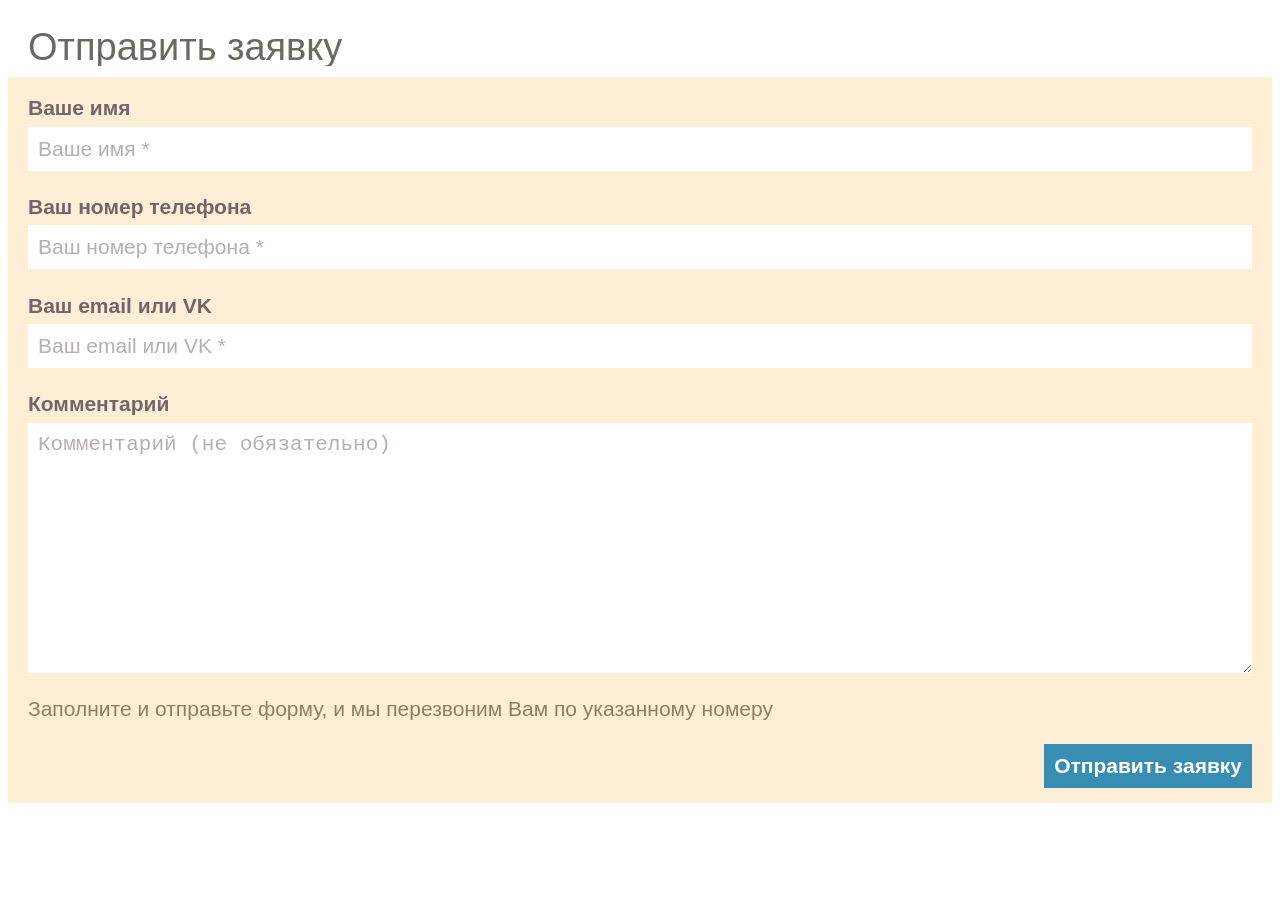
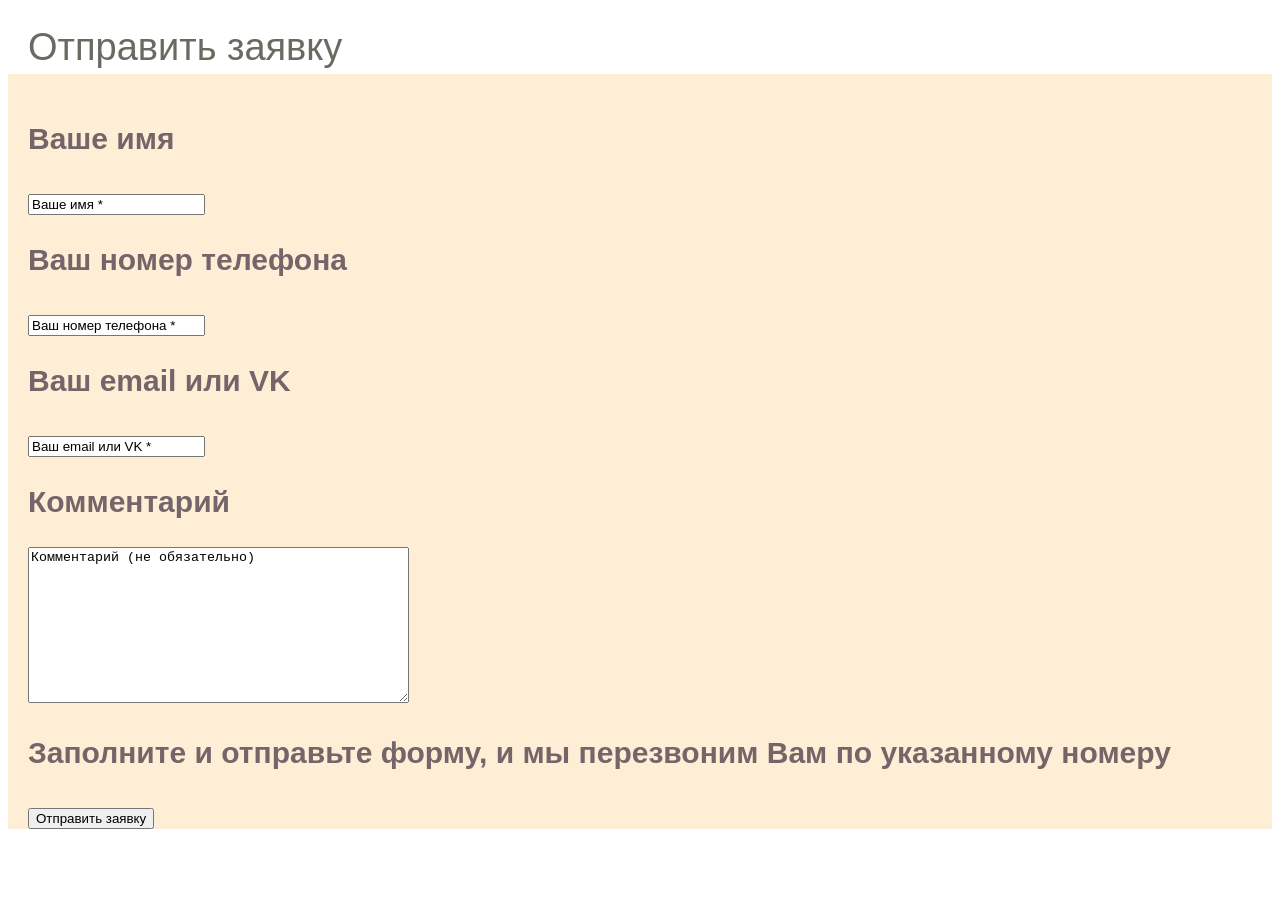

Сдача задач: "css текст", "css таблица", "css форма";

--- a/css_form/style.css
+++ b/css_form/style.css
@@ -1,75 +1,105 @@
-div.title{
+*,
+*::before,
+*::after{
+    box-sizing: border-box;
+}
+.title{
     font-size: 38px;
     color:#696b61;
-    background-color: #ffffff;
-    box-sizing: border-box;
-    padding-bottom: 0px;
+    background-color: #fff;
     line-height: 1;
     margin-top: 0;
-    margin-bottom: 0.3em;
+    margin-bottom: 0.2em;
+    padding-left: 20px;
+    padding-right: 20px;
+    padding-top: 20px;
+    padding-bottom: 0px;
+    font-family: Arial, Helvetica, sans-serif;
 }
-div.content{
-    font-size: 21px;
+.content{
+    padding-left: 20px;
+    padding-right: 20px;
+    padding-top: 20px;
+    padding-bottom: 0;
+    font-size: 30px;   
+    font-family:  Arial, Helvetica, sans-serif;
     color:#74656a;
     background-color: #feeed5;
     font-weight: bold;
     line-height: 1;
+    font-family: Arial, Helvetica, sans-serif;
 }
-p.content-content{
-    font-size: 21px;
+.last-content{
+   padding-left: 20px;
+    padding-right: 20px;
+    padding-top: 20px;
+    padding-bottom: 20px;
+    font-size: 30px;
+    color:#74656a;
+    background-color: #feeed5;
+    font-weight: bold;
+    line-height: 2;
+    font-family: Arial, Helvetica, sans-serif; 
+}
+.lable-of-button{
+    font-size: 30px;
     color:#8f7d65;
     font-weight: normal;
+    font-family: Arial, Helvetica, sans-serif;
 }
-input[type="text"]{
+.text{
     resize: none;
-    color: #b7afad;
+    color: #8b8482;
     width: 100%;
-    box-sizing: border-box;
     padding: 10px;
     border: none;
-    font-size: 21px;
+    font-size: 30px;
 }
-input[type="submit"]{
-    color: #ffffff;
+.submit{
+    color: #fff;
     background-color: #388db2;
-    font-size: 21px;
+    font-size: 30px;
     font-weight: bold;
     border: none;
-    box-sizing: border-box;
-    padding: 10px;
-    float: right;
+    padding-top: 10px;
+    padding-bottom: 10px;
+    padding-left: 20px;
+    padding-right: 20px;
+    display: block;
+    margin-right: 0;
+    margin-left: auto;
+    cursor: pointer;
 }
-textarea{
-    box-sizing: border-box;
+/*Изменение цвета при наведении*/
+.submit:hover{
+   background-color: #206b91; 
+}
+.textarea{
     border: none;
     display: block;
     width: 100%;
-    height: 20%;
-    font-size: 21px;
-    color: #b7afad;
-    box-sizing: border-box;
+    height: 230px;
+    font-size: 30px;
+    color: #8b8482;
     padding: 10px;
+    resize: vertical;
+    font-family: Arial, Helvetica, sans-serif;
 }
-div{
-    box-sizing: border-box;
-    padding-left: 20px;
-    padding-right: 20px;
+.form{
+    padding-bottom: 0px;
     padding-top: 20px;
-    padding-bottom: 15px;
-    background-color: #feeed5;
-    font-family: "Calibri", sans-serif;
-    line-height: 1;
     margin-top: 0;
     margin-bottom: 0;
-    overflow: hidden scroll;
+    line-height: 2;
 }
-p.first{
-    box-sizing: border-box;
-    margin-top: 0;
-    margin-bottom: 0.4em;
+::placeholder{
+    color:#b7afad;
 }
-p{
-    box-sizing: border-box;
-    margin-top: 1.2em;
-    margin-bottom: 0.4em;
+/*placeholder в Firefox*/
+::-moz-placeholder{
+    color:#b7afad;
+}
+/*placeholder в Safari и Chrome*/
+::-webkit-input-placeholder{
+    color:#b7afad;
 }
